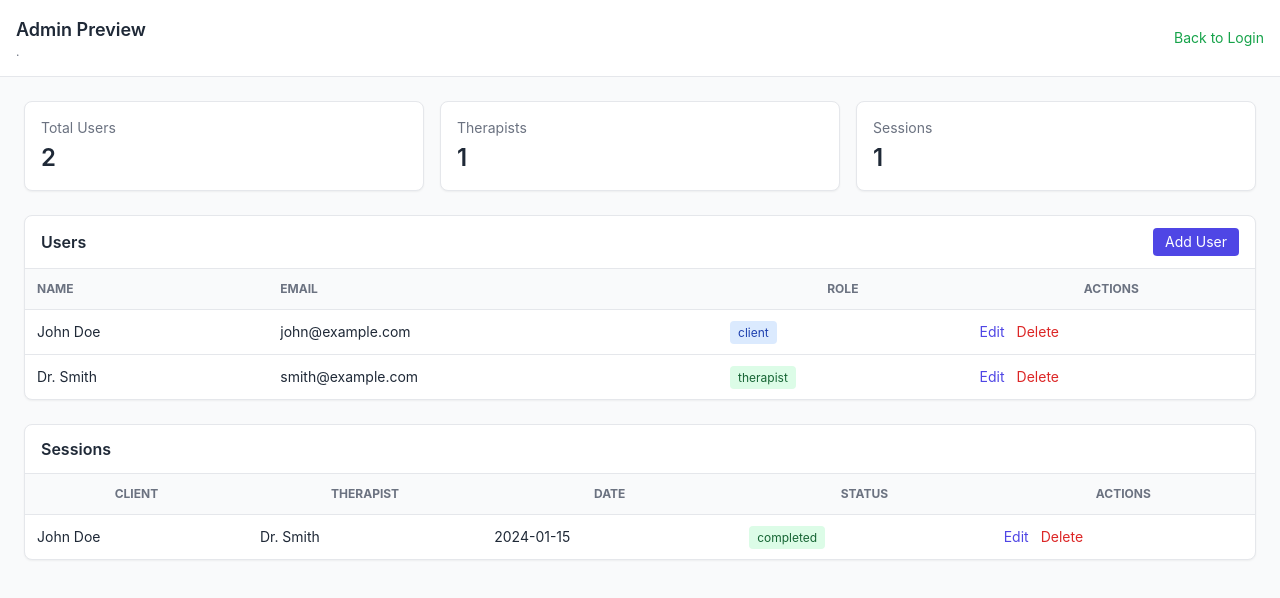
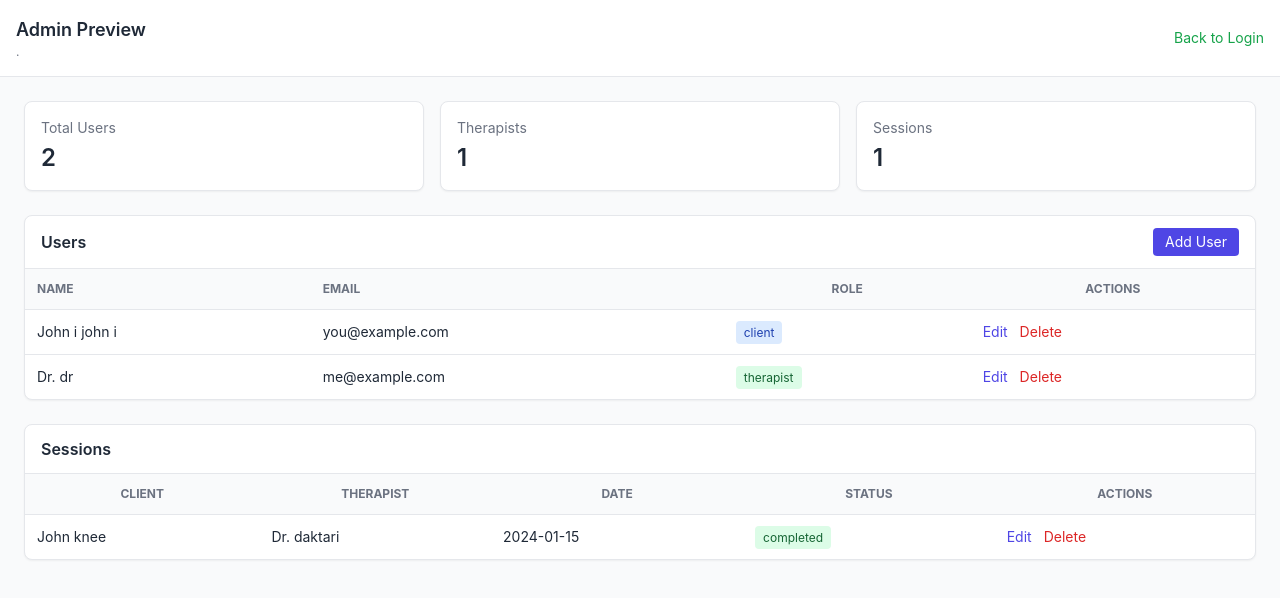
Before and after one commit to eberriphath/mindcare-frontend, a React (Vite) app: page /preview/admin in a window 1280 px wide. Shown: the top 598 px of the page. Built offline with nearby package versions, Linux system fonts and the light colour scheme; a web font is replaced by a local one.

Commit message:
Save work before merge

```diff
--- a/src/components/AdminDashboard.jsx
+++ b/src/components/AdminDashboard.jsx
@@ -2,11 +2,11 @@ import React, { useState } from "react";
 
 export default function AdminDashboard(){
   const [users, setUsers] = useState([
-    { id:1, name:"John Doe", email:"john@example.com", role:"client" },
-    { id:2, name:"Dr. Smith", email:"smith@example.com", role:"therapist" }
+    { id:1, name:"John i john i", email:"you@example.com", role:"client" },
+    { id:2, name:"Dr. dr", email:"me@example.com", role:"therapist" }
   ]);
   const [sessions, setSessions] = useState([
-    { id:1, client:"John Doe", therapist:"Dr. Smith", date:"2024-01-15", status:"completed" }
+    { id:1, client:"John knee", therapist:"Dr. daktari", date:"2024-01-15", status:"completed" }
   ]);
 
   const addUser = () => {
```
